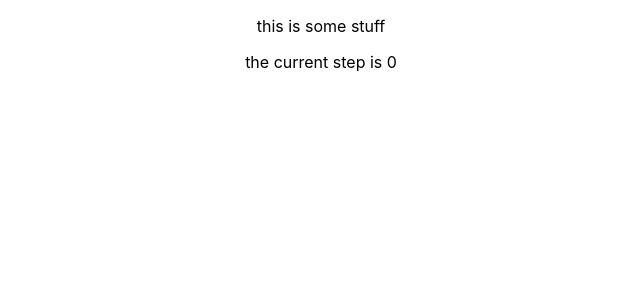
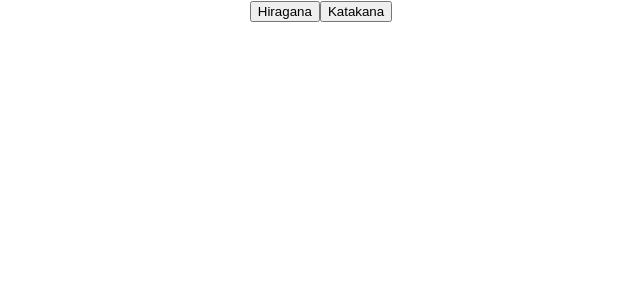
Before and after one commit to thomgardiner/hirakana, a React (Create React App) app: page / in a window 1280 px wide. Shown: the top 300 px of the page, without its empty margins (319-959 px from the left). Built offline with nearby package versions, Linux system fonts and the light colour scheme.

Commit message:
Option components base

```diff
--- a/src/App.js
+++ b/src/App.js
@@ -1,21 +1,56 @@
-import React from 'react';
+import React, {useState} from 'react';
+import OptionWindow from './component/OptionWindow'
+import OptionGrid from './component/OptionGrid'
+import hiraganaImport from './data/hiragana';
+import katakanaImport from './data/katakana';
+
 import './App.css';
 
-class App extends React.Component {
+const App = props => {
 
-  state = {
-    currentStep: 0,
+  const [currentStep, setStep] = useState('start');
+  const [currentScore, setScore] = useState(0);
+  const [totalSeen, setSeen] = useState(0);
+  const [dataSet, setDataSet] = useState('default');
+  const [totalQuestions, setTotal] = useState('0');
 
+  const setData = (data) => {
+    setDataSet(data);
   }
 
-  render(){
-    return(
+  const groupBy = (amountOfItemsPerGroup, items) => {
+    var groups = [],
+      group,
+      total = items.length;
+    for (var i=0; i < total; i += amountOfItemsPerGroup) {
+      group = items.slice(i, i+amountOfItemsPerGroup);
+      groups.push(group);
+    }
+    return groups;
+}
+
+const hiragana = groupBy(5, hiraganaImport);
+const katakana = groupBy(5, katakanaImport);
+
+  return (
       <div className="App">
-        <p> this is some stuff </p>
-        <p> the current step is {this.state.currentStep}</p>
+        {/* OPTIONS */}
+        {currentStep === 'start' ?
+        <OptionWindow setData={setData} /> : null}
+          {dataSet !== "default" ?
+            <OptionGrid /> : null
+          }
+
+
+        {/* STUDY */}
+        {currentStep === 'study' ?
+        <p> You're studying </p>: null}
+        <div>
+          </div>
       </div>
-    )
-  }
+  )
+
+
 }
 
 export default App;
--- /dev/null
+++ b/src/component/OptionGrid.js
@@ -0,0 +1,14 @@
+import React, {useState} from 'react';
+
+
+const OptionGrid= props => {
+
+   return(
+      <div className="options-grid">
+          <p> There's going to be a grid here </p>
+      </div>
+    )
+
+}
+
+export default OptionGrid;
--- /dev/null
+++ b/src/component/OptionWindow.js
@@ -0,0 +1,34 @@
+import React, {useState} from 'react';
+
+
+const OptionWindow = props => {
+
+const state = {
+    dataSet: 'default'
+}
+
+  const handleHiragana = () => {
+    state.dataSet = "hiragana";
+    props.setData("hiragana");
+  }
+
+  const handleKatakana = () => {
+    state.dataSet = "katakana";
+    props.setData("katakana");
+  }
+
+   return(
+      <div className="options-window">
+        <button onClick={() => handleHiragana()}> Hiragana </button>
+        <button onClick={() => handleKatakana()}> Katakana </button>
+
+        <div>
+
+        </div>
+
+      </div>
+    )
+
+}
+
+export default OptionWindow;
```
Also changed, not shown: src/data/hiragana.js (renamed from src/hiragana.js), src/data/katakana.js (renamed from src/katakana.js).
